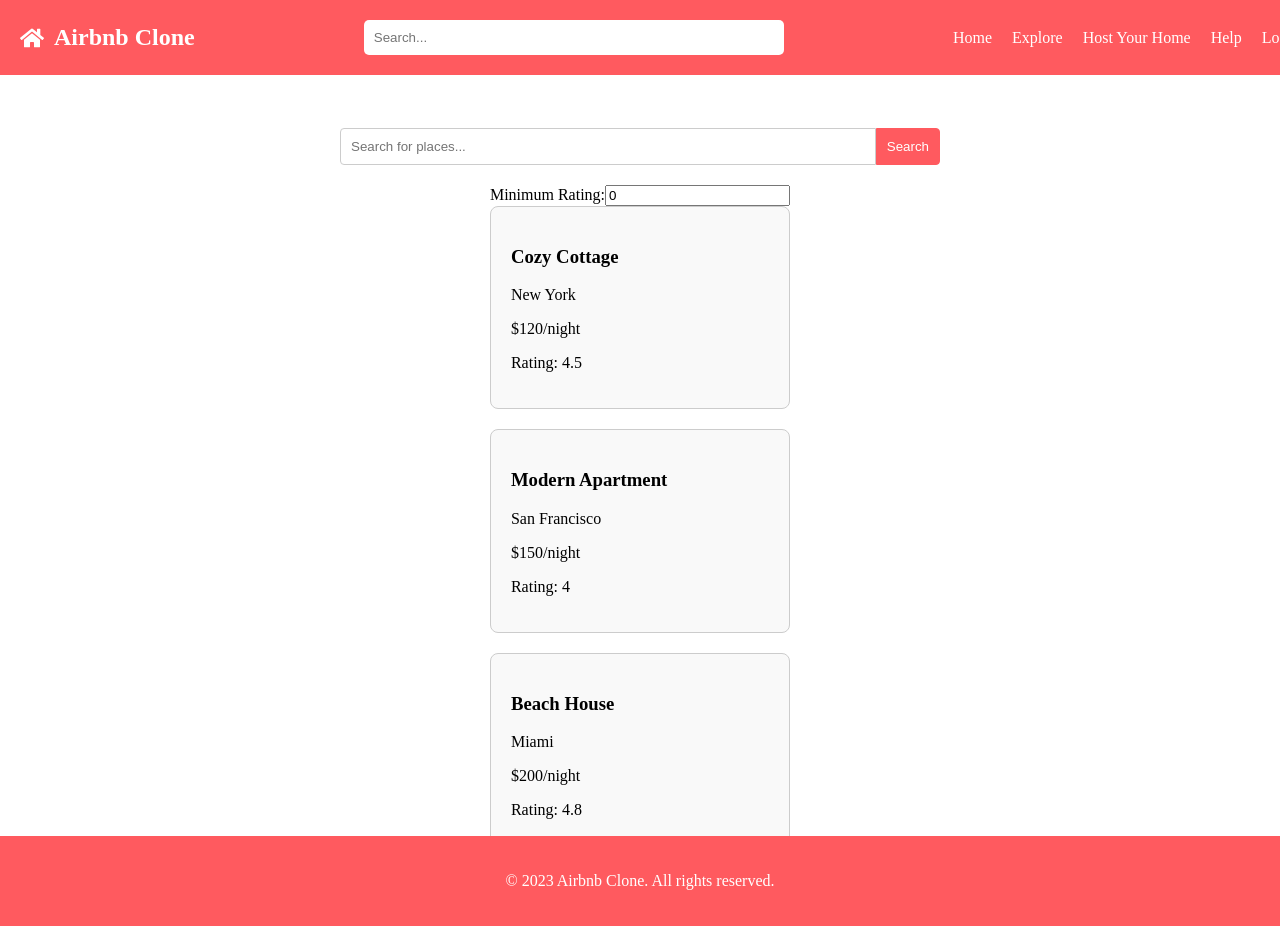
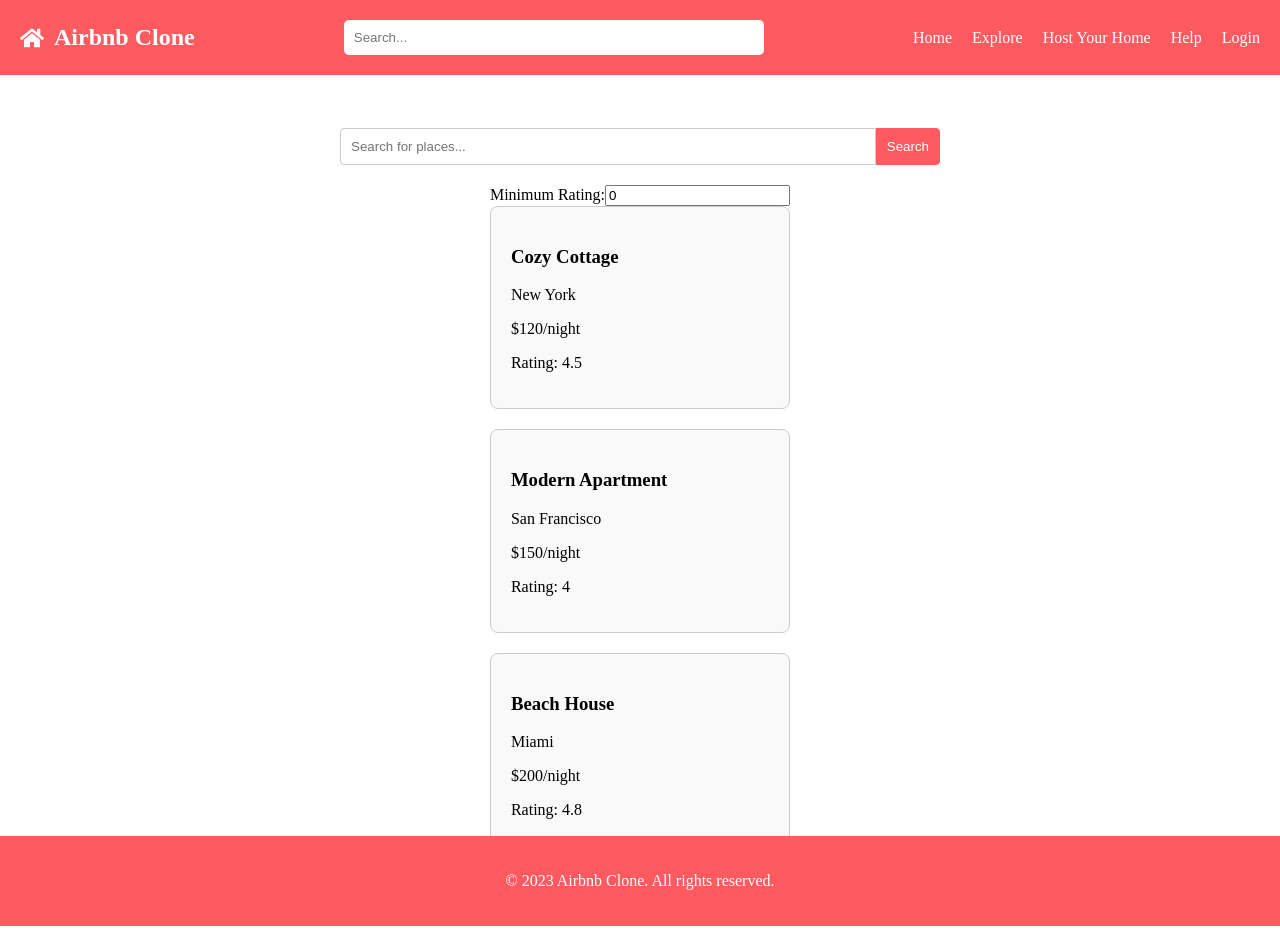
Before and after one commit to chanawh/airbnb-clone, a Next.js app: page / in a window 1280 px wide. Built offline with nearby package versions, Linux system fonts and the light colour scheme.

Commit message:
navbar change 2

```diff
--- a/components/Navbar.js
+++ b/components/Navbar.js
@@ -32,18 +32,21 @@ const Navbar = () => {
 
 const Nav = styled.nav`
   display: flex;
+  flex-wrap: wrap; /* Allow wrapping */
   justify-content: space-between;
   align-items: center;
   padding: 20px;
   background-color: #ff5a5f;
   color: white;
-  flex-wrap: wrap;
-  width: 100%; /* Ensure Navbar spans full width */
-  position: fixed; /* Fix Navbar at the top */
+  width: 100%;
+  box-sizing: border-box; /* Include padding in width */
+  overflow: hidden; /* Hide any accidental overflow */
+  position: fixed;
   top: 0;
   left: 0;
-  z-index: 1000; /* Ensure Navbar is above other content */
+  z-index: 1000;
 `;
+
 
 const LogoContainer = styled.div`
   display: flex;
@@ -69,6 +72,7 @@ const NavLinks = styled.div`
   display: flex;
   gap: 20px;
   align-items: center;
+
 `;
 
 const NavLink = styled.a`
```
